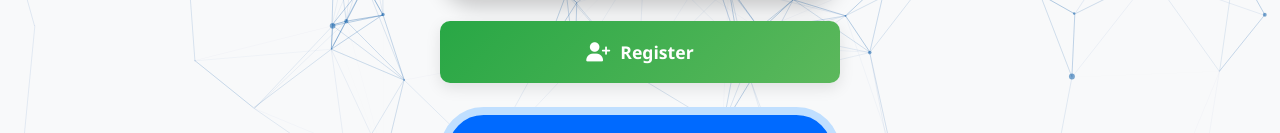
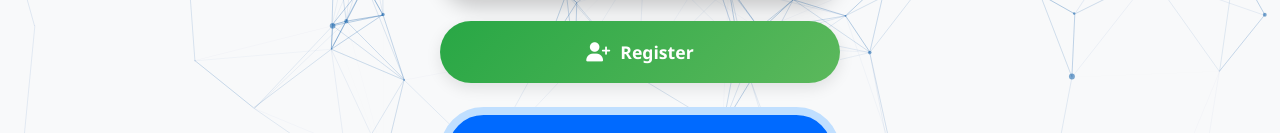
Before and after one commit to RizwanAhamed13/event-registration-system, a website: page public/index.html in a window 1280 px wide. Shown: the part 444-577 px from the top of the page. Drawn offline with nearby package versions, Linux system fonts and the light colour scheme.

Commit message:
Update index.html

```diff
--- a/public/index.html
+++ b/public/index.html
@@ -371,7 +371,7 @@
     </svg>
   </button>
 
-      <button class="action-btn register-btn" id="registerBtn">
+      <button class="action-btn register-btn" id="registerBtn" style="border-radius: 50px;">
         <i class="fas fa-user-plus"></i>
         Register
       </button>
```
